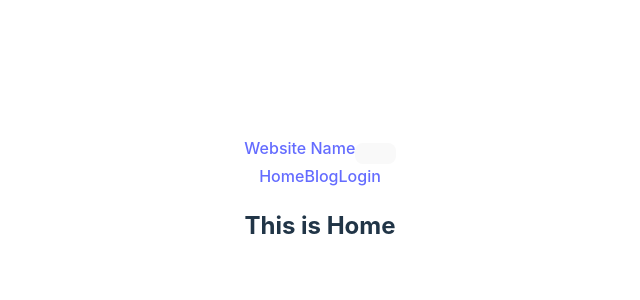
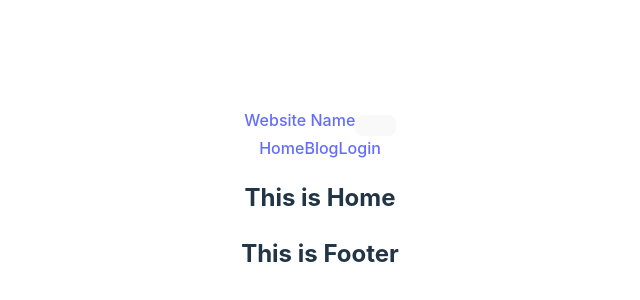
Before and after one commit to adittacse/chef-recipe-hunter-client-side, a React (Vite) app: page / in a window 1280 px wide. Shown: the part 200-500 px from the top of the page, without its empty margins (320-960 px from the left). Built offline with nearby package versions, Linux system fonts and the light colour scheme.

Commit message:
footer component added

```diff
--- /dev/null
+++ b/src/components/Footer/Footer.jsx
@@ -0,0 +1,11 @@
+import React from 'react';
+
+const Footer = () => {
+    return (
+        <div>
+            <h2>This is Footer</h2>
+        </div>
+    );
+};
+
+export default Footer;
--- a/src/components/Layout/Main.jsx
+++ b/src/components/Layout/Main.jsx
@@ -1,12 +1,14 @@
 import React from 'react';
 import Navigation from "../Navigation/Navigation.jsx";
 import {Outlet} from "react-router-dom";
+import Footer from "../Footer/Footer.jsx";
 
 const Main = () => {
     return (
         <div>
             <Navigation></Navigation>
             <Outlet></Outlet>
+            <Footer></Footer>
         </div>
     );
 };
```
